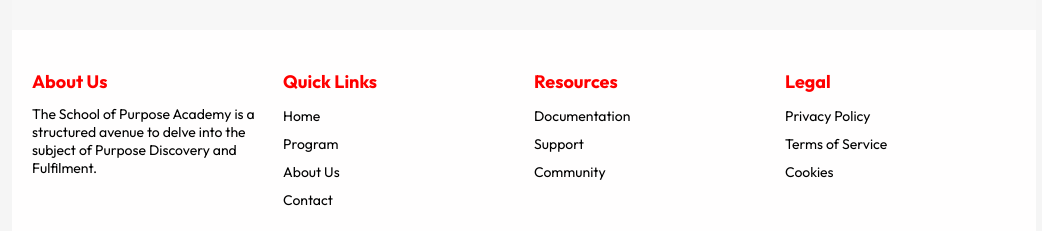
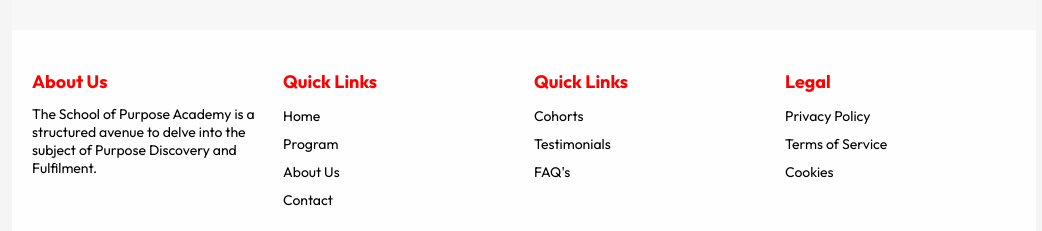
Before and after one commit to DuoDduo/Purpose-Academy, a React (Vite) app: page / in a window 1280 px wide. Shown: the part 6021-6252 px from the top of the page, without its empty margins (116-1158 px from the left). Built offline with nearby package versions, Linux system fonts and the light colour scheme.

Commit message:
added links to footer

```diff
--- a/src/components/Footer/Footer.jsx
+++ b/src/components/Footer/Footer.jsx
@@ -2,6 +2,7 @@ import React from "react";
 import { FaFacebook, FaInstagram, FaYoutube } from "react-icons/fa";
 import "./Footer.css"; // Importing the CSS file
 import logo from "../../assets/plogo.png";
+import { Link } from 'react-scroll';
 
 const Footer = () => {
     return (
@@ -17,26 +18,28 @@ const Footer = () => {
                         </p>
                     </div>
 
-                    {/* Quick Links */}
+                   {/* Quick Links */}
                     <div className="footer-section">
                         <h3>Quick Links</h3>
                         <ul>
-                            <li><a href="#">Home</a></li>
-                            <li><a href="#">Program</a></li>
-                            <li><a href="#">About Us</a></li>
-                            <li><a href="#">Contact</a></li>
+                            <li><Link to="hero" smooth={true} offset={0} duration={500}>Home</Link></li>
+                            <li><Link to="programs" smooth={true} offset={-260} duration={500}>Program</Link></li>
+                            <li><Link to="visionnaire" smooth={true} offset={-260} duration={500}>About Us</Link></li>
+                            <li><Link to="contact" smooth={true} offset={-260} duration={500}>Contact</Link></li>
                         </ul>
                     </div>
 
-                    {/* Resources */}
+
+                        {/* Resources */}
                     <div className="footer-section">
-                        <h3>Resources</h3>
+                        <h3>Quick Links</h3>
                         <ul>
-                            <li><a href="#">Documentation</a></li>
-                            <li><a href="#">Support</a></li>
-                            <li><a href="#">Community</a></li>
+                            <li><Link to="cohorts" smooth={true} offset={-260} duration={500}>Cohorts</Link></li>
+                            <li><Link to="testimonials" smooth={true} offset={-260} duration={500}>Testimonials</Link></li>
+                            <li><Link to="faqs" smooth={true} offset={-260} duration={500}>FAQ's</Link></li>
                         </ul>
                     </div>
+
 
                     {/* Legal */}
                     <div className="footer-section">
@@ -52,9 +55,9 @@ const Footer = () => {
                     <div className="footer-section footer-social">
                         <h3>Follow Us</h3>
                         <div className="social-links">
-                            <a href="#"><FaInstagram /> Instagram</a>
-                            <a href="#"><FaFacebook /> Facebook</a>
-                            <a href="#"><FaYoutube /> YouTube</a>
+                            <a href="https://www.instagram.com/schoolofpurpose?utm_source=ig_web_button_share_sheet&igsh=ZDNlZDc0MzIxNw=="><FaInstagram /> Instagram</a>
+                            <a href="https://web.facebook.com/schoolofpurposesop"><FaFacebook /> Facebook</a>
+                            <a href="https://youtube.com/@pastorflo?si=Cw6acQJYzGRSsGQU"><FaYoutube /> YouTube</a>
                         </div>
                     </div>
                 </div>
```
